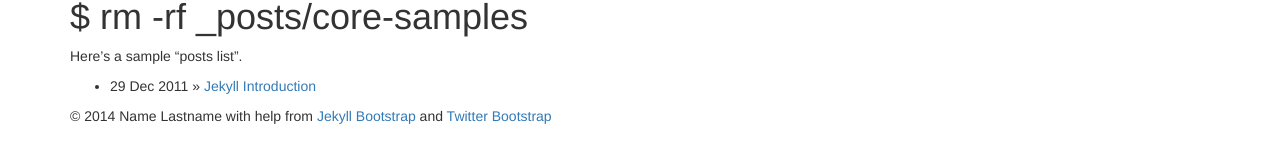
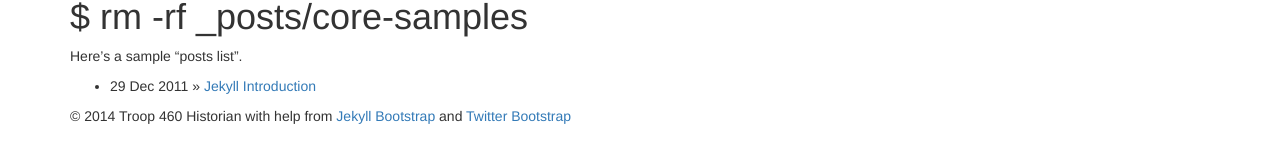
Before and after one commit to BSATroop460/bsatroop460.github.io, a Jekyll site: the page built from index.md, in a window 1280 px wide. Shown: the part 354-517 px from the top of the page. Built offline with Jekyll 4.4.1, drawn with Linux system fonts in a browser that asks for light colours; nearby versions of some CDN libraries; library files that are not in the unit come from our copies.

Commit message:
Minor config updates

```diff
--- a/_config.yml
+++ b/_config.yml
@@ -11,10 +11,10 @@
 title : LDS BSA Troop 460
 tagline: A scout is clean
 author :
-  name : Name Lastname
-  email : blah@email.test
-  github : username
-  twitter : username
+  name : Troop 460 Historian
+  email : Lakeridge6YM@gmail.com
+  github : bsatroop460
+  twitter : false
   feedburner : github/tNPp
 
 # The production_url is only used when full-domain names are needed
```
